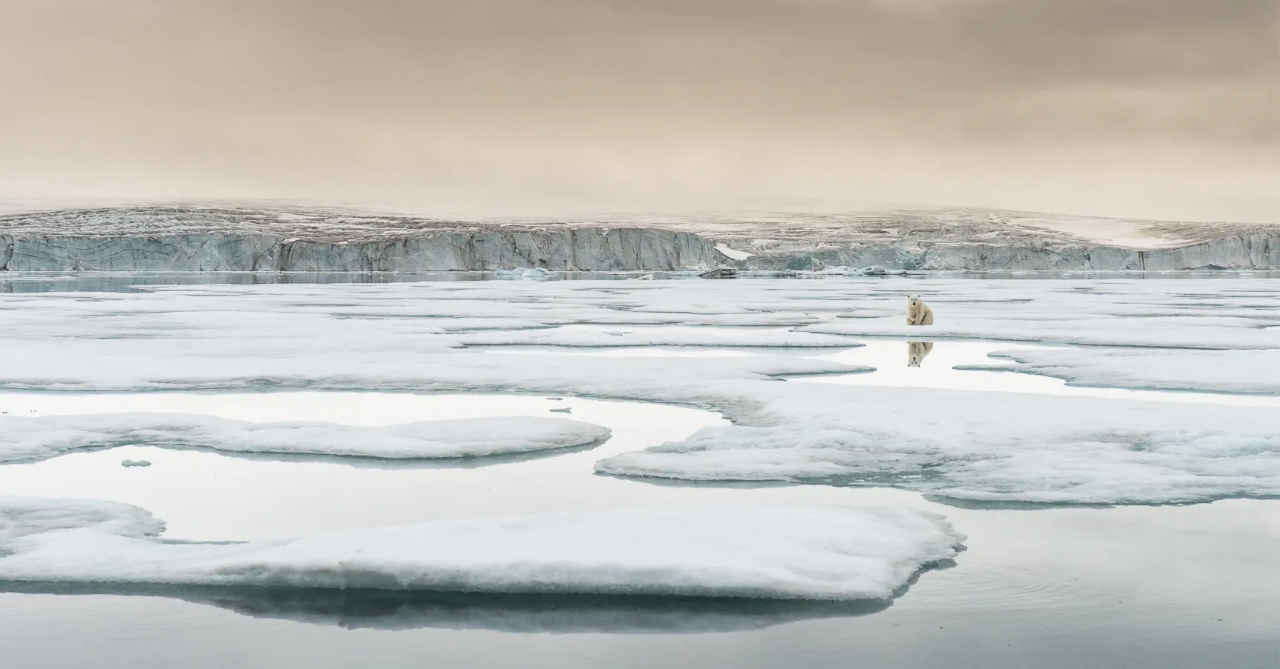
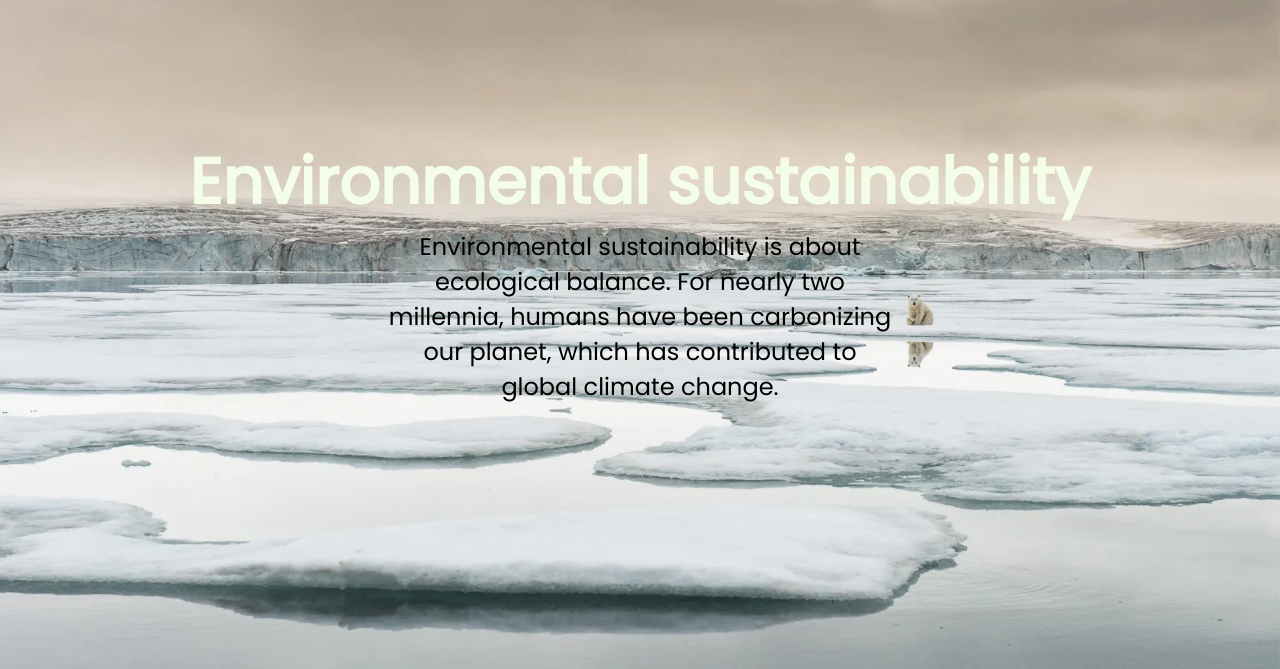
Before and after one commit to lavish440/streamlit-heroku, a plain HTML site: page index.html in a window 1280 px wide. Shown: the part 131-800 px from the top of the page. Drawn offline with Linux system fonts and the light colour scheme.

Commit message:
page 1 content

```diff
--- a/index.html
+++ b/index.html
@@ -21,5 +21,11 @@
     </div>
     <!-- BACKGROUND IMAGE -->
     <img id="img"src="resources/images/background.jpg" alt="">
+    <div id="main">
+        <div id="page1">
+            <h1>Environmental sustainability</h1>
+            <p>Environmental sustainability is about ecological balance. For nearly two millennia, humans have been carbonizing our planet, which has contributed to global climate change.</p>
+        </div>
+    </div>
 </body>
 </html>
--- a/style.css
+++ b/style.css
@@ -35,7 +35,7 @@ html, body {
 
 #nav h3{
     font-size: 1.3vw;
-    margin-top: 0.6vw;
+    margin-top: 0.7vw;
     margin-left: 5vw;
     text-align: right;
     color: #304b2c;
@@ -49,3 +49,32 @@ html, body {
     position: fixed;
     z-index: -3;
 }
+
+#main{
+    position: relative;
+}
+
+#page1 {
+    height: 100vh;
+    width: 100%;
+    position: relative;
+    display: flex;
+    align-items: center;
+    justify-content: center;
+    flex-direction: column;
+    text-align: center;
+    z-index: 10;
+}
+
+#page1 h1{
+    font-size: 5vw;
+    color: #f3fde8;
+    position: relative;
+}
+
+#page1 p {
+    font-size: 3vh;
+    color: black;
+    font-weight: 500;
+    width: 40%;
+}
```
